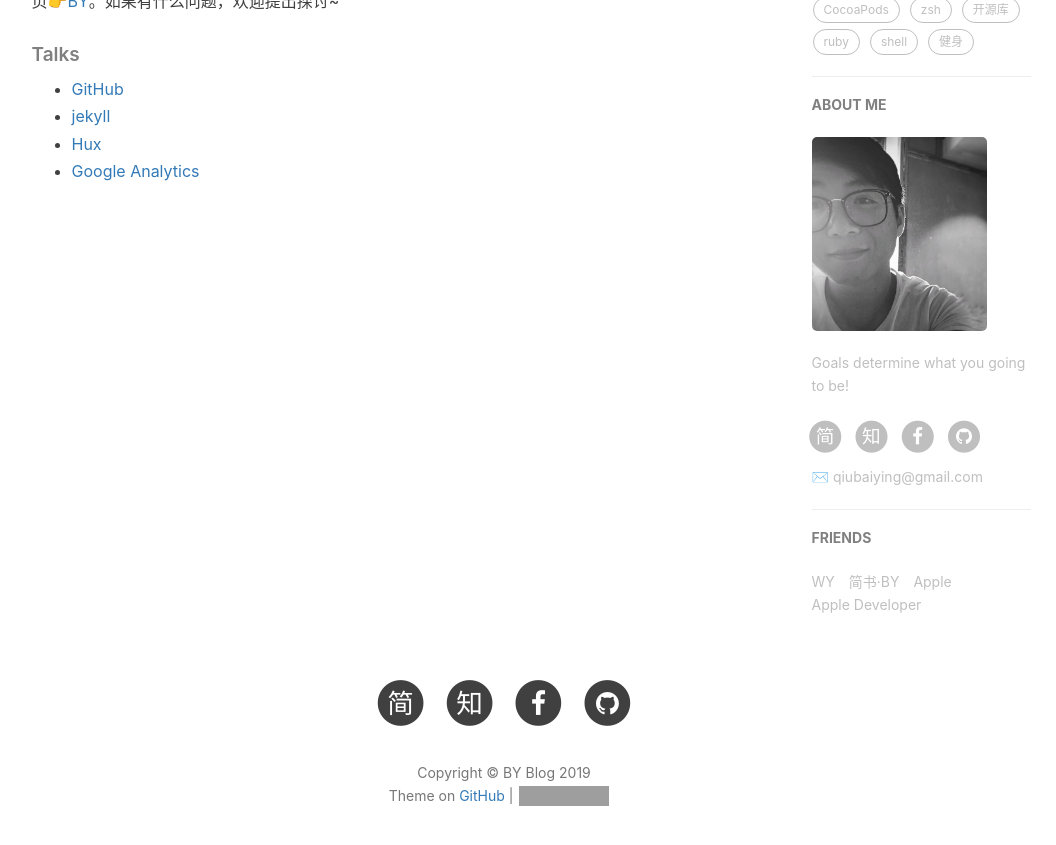
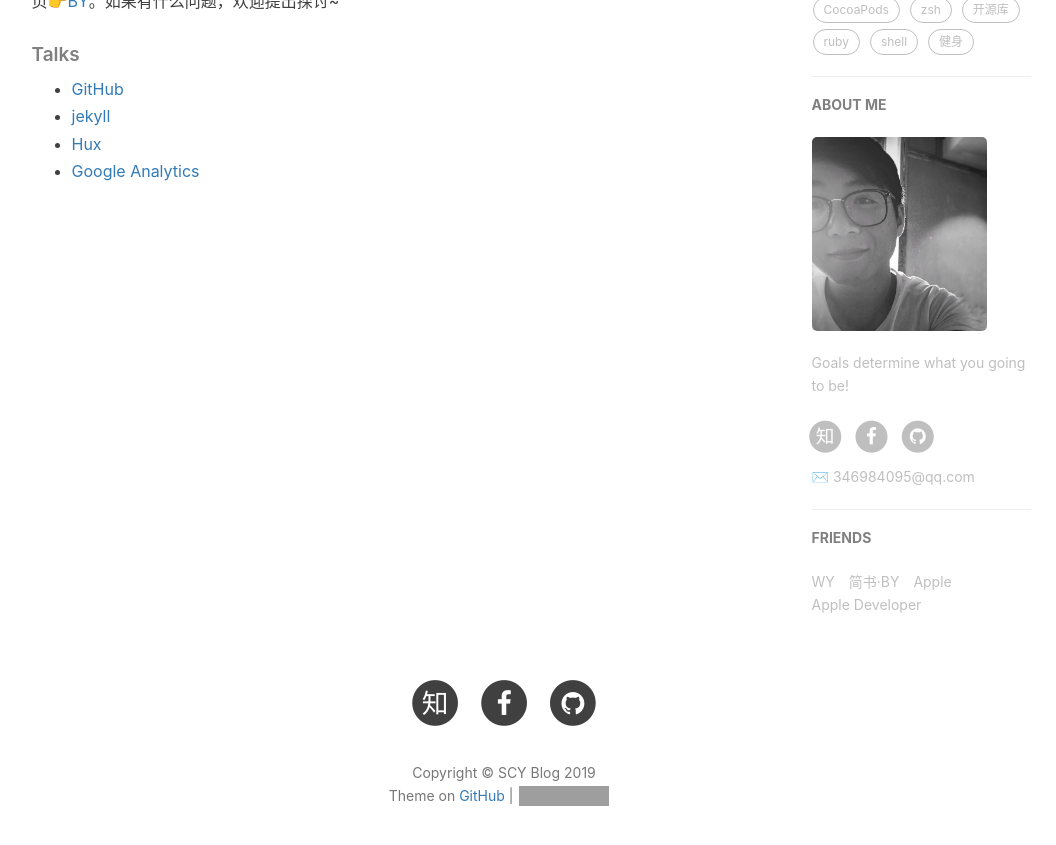
Before and after one commit to Suchyu/suchyu.github.io, a Jekyll site: the page built from about.html, in a window 1280 px wide and 900 px high, scrolled down 713 px. Shown: the top 845 px of the window, without its empty margins (136-1192 px from the left). Built offline with Jekyll 4.4.1, drawn with Linux system fonts in a browser that asks for light colours; nearby versions of some CDN libraries; comment, search, counter and statistics services are not loaded; grey boxes are pictures that could not be loaded.

Commit message:
Init commit

```diff
--- a/_config.yml
+++ b/_config.yml
@@ -1,13 +1,13 @@
 # Site settings
-title: BY Blog
-SEOTitle: 柏荧的博客 | BY Blog
+title: SCY Blog
+SEOTitle: SCY的博客 | SCY Blog
 header-img: img/post-bg-desk.jpg
-email: qiubaiying@gmail.com
+email: 346984095@qq.com
 description: "Every failure is leading towards success."
-keyword: "BY, BY Blog, 柏荧的博客, qiubaiying, 邱柏荧, iOS, Apple, iPhone"
-url: "http://qiubaiying.github.io"          # your host, for absolute URL
+keyword: "SCY, SCY Blog, SCY的博客, iOS, Apple, iPhone"
+url: "http://suchyu.github.io"          # your host, for absolute URL
 baseurl: ""      # for example, '/blog' if your blog hosted on 'host/blog'
-github_repo: "https://github.com/qiubaiying/qiubaiying.github.io.git" # you code repository
+github_repo: "https://github.com/suchyu/suchyu.github.io.git" # you code repository
 
 # Sidebar settings
 sidebar: true                           # whether or not using Sidebar.
@@ -18,12 +18,11 @@ sidebar-avatar: /img/about-BY-gentle.jpg      # use absolute URL, seeing it's us
 
 # SNS settings
 RSS: false
-# weibo_username:     qiubaiying
-zhihu_username:     qiubaiying
-github_username:    qiubaiying
-facebook_username:  baiying.qiu.7
-jianshu_username:   e71990ada2fd
-#twitter_username:   qiubaiying
+# weibo_username:     suchyu
+zhihu_username:     suchyu
+github_username:    suchyu
+facebook_username:  suchyu
+#twitter_username:   suchyu
 
 
 
@@ -64,9 +63,9 @@ gitalk:
   enable: true    #是否开启Gitalk评论
   clientID: f2c84e7629bb1446c1a4                            #生成的clientID
   clientSecret: ca6d6139d1e1b8c43f8b2e19492ddcac8b322d0d    #生成的clientSecret
-  repo: qiubaiying.github.io    #仓库名称
-  owner: qiubaiying    #github用户名
-  admin: qiubaiying
+  repo: suchyu.github.io    #仓库名称
+  owner: suchyu    #github用户名
+  admin: suchyu
   distractionFreeMode: true #是否启用类似FB的阴影遮罩
 
 
@@ -78,7 +77,7 @@ ba_track_id: b50bf2b12b5338a1845e33832976fd68
 
 # Google Analytics
 ga_track_id: 'UA-90855596-1'            # Format: UA-xxxxxx-xx
-ga_domain: qiubaiying.top               # 默认的是 auto, 这里我是自定义了的域名，你如果没有自己的域名，需要改成auto
+ga_domain: auto               # 默认的是 auto, 这里我是自定义了的域名，你如果没有自己的域名，需要改成auto
 
 
 
```
